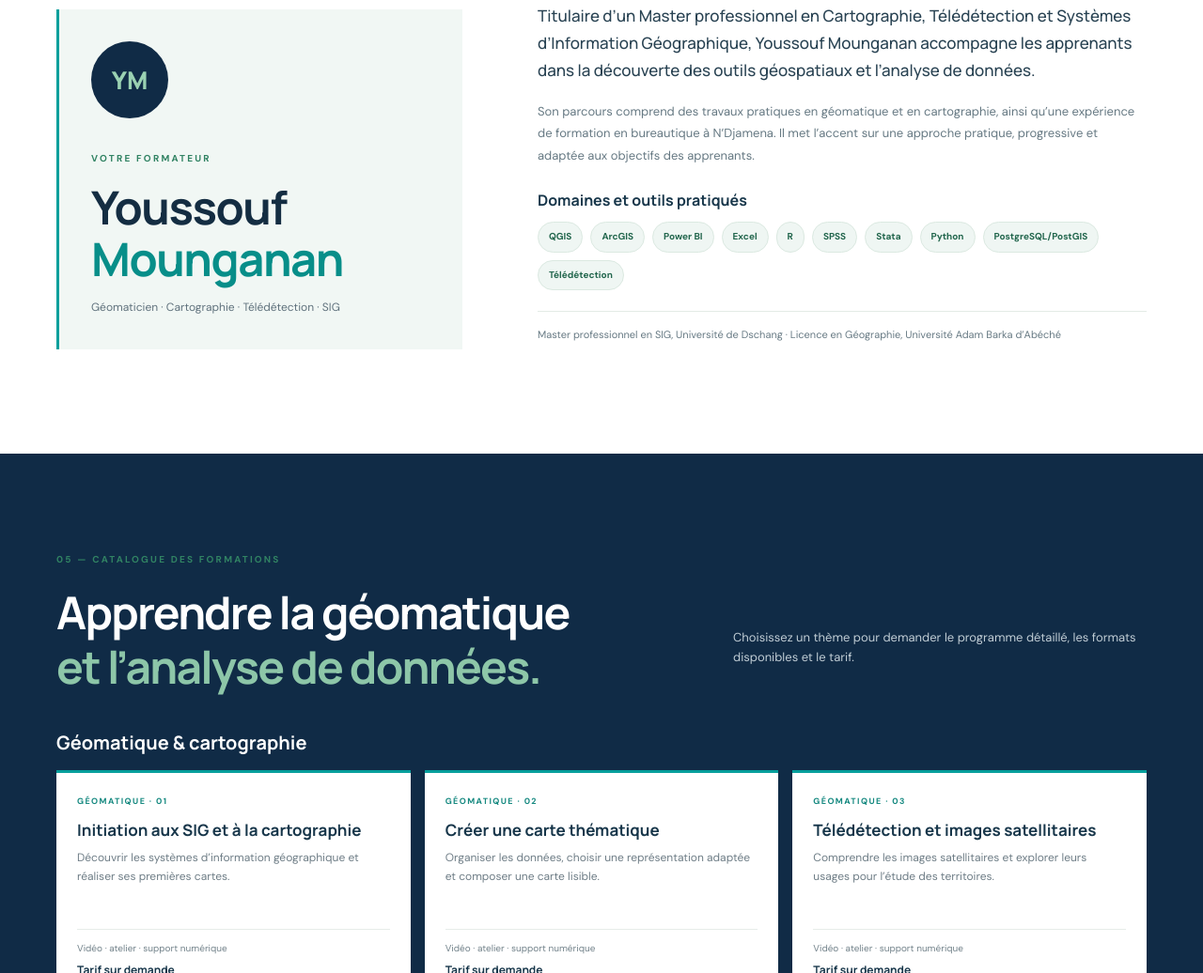
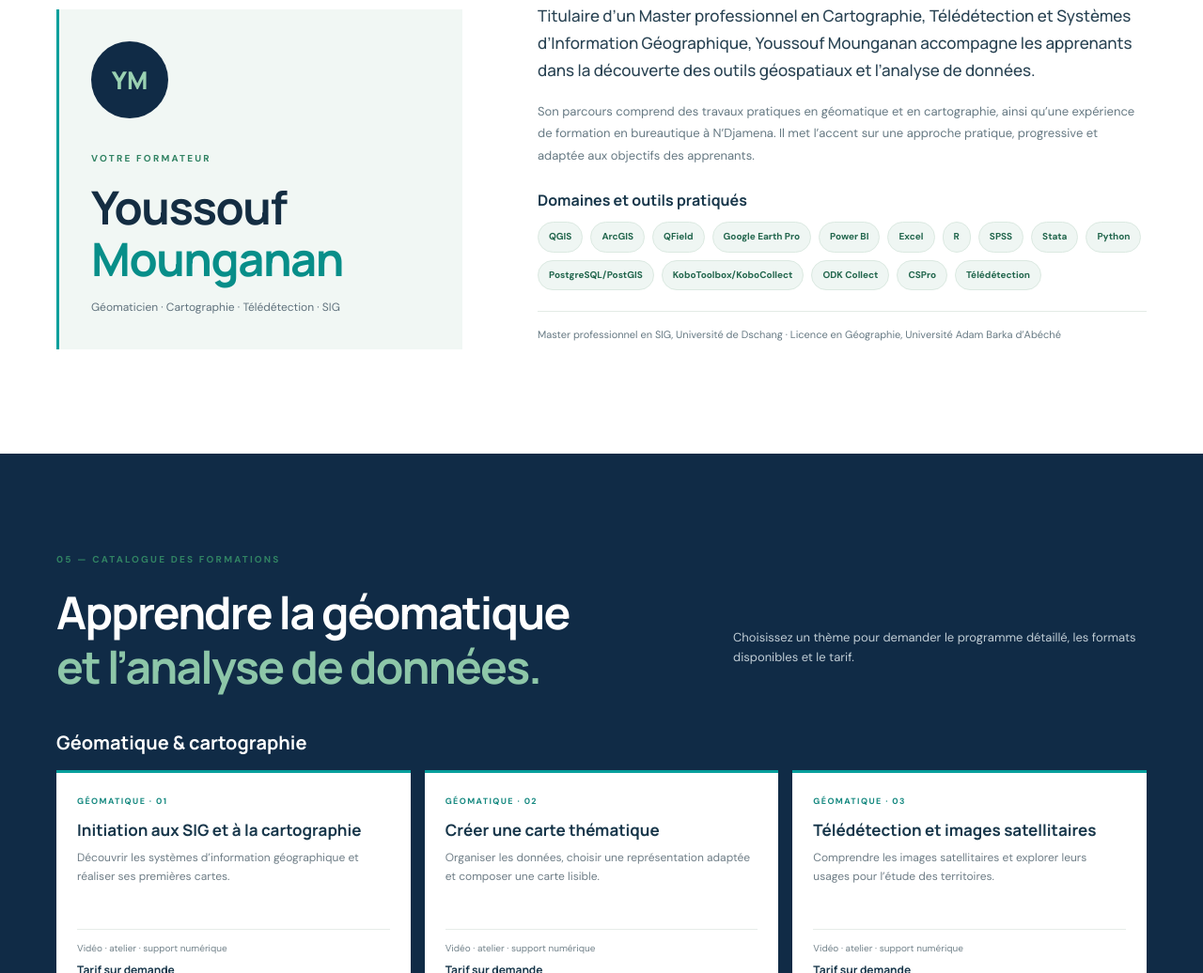
Before and after one commit to terravision-ui/terravision-site-vitrine, a plain HTML site: page index.html in a window 1280 px wide. Shown: the part 4693-5729 px from the top of the page at 94% size. Drawn offline with Linux system fonts and the light colour scheme.

Commit message:
Add files via upload

```diff
--- a/index.html
+++ b/index.html
@@ -97,7 +97,7 @@
 <section class="section trainer-section" id="formateur">
   <div class="container trainer-wrap">
     <div class="trainer-identity"><div class="trainer-monogram" aria-hidden="true">YM</div><span class="section-kicker">VOTRE FORMATEUR</span><h2>Youssouf<br><em>Mounganan</em></h2><p>Géomaticien · Cartographie · Télédétection · SIG</p></div>
-    <div class="trainer-bio"><p class="trainer-intro">Titulaire d’un Master professionnel en Cartographie, Télédétection et Systèmes d’Information Géographique, Youssouf Mounganan accompagne les apprenants dans la découverte des outils géospatiaux et l’analyse de données.</p><p>Son parcours comprend des travaux pratiques en géomatique et en cartographie, ainsi qu’une expérience de formation en bureautique à N’Djamena. Il met l’accent sur une approche pratique, progressive et adaptée aux objectifs des apprenants.</p><h3>Domaines et outils pratiqués</h3><div class="tool-tags"><span>QGIS</span><span>ArcGIS</span><span>Power BI</span><span>Excel</span><span>R</span><span>SPSS</span><span>Stata</span><span>Python</span><span>PostgreSQL/PostGIS</span><span>Télédétection</span></div><p class="trainer-education">Master professionnel en SIG, Université de Dschang · Licence en Géographie, Université Adam Barka d’Abéché</p></div>
+    <div class="trainer-bio"><p class="trainer-intro">Titulaire d’un Master professionnel en Cartographie, Télédétection et Systèmes d’Information Géographique, Youssouf Mounganan accompagne les apprenants dans la découverte des outils géospatiaux et l’analyse de données.</p><p>Son parcours comprend des travaux pratiques en géomatique et en cartographie, ainsi qu’une expérience de formation en bureautique à N’Djamena. Il met l’accent sur une approche pratique, progressive et adaptée aux objectifs des apprenants.</p><h3>Domaines et outils pratiqués</h3><div class="tool-tags"><span>QGIS</span><span>ArcGIS</span><span>QField</span><span>Google Earth Pro</span><span>Power BI</span><span>Excel</span><span>R</span><span>SPSS</span><span>Stata</span><span>Python</span><span>PostgreSQL/PostGIS</span><span>KoboToolbox/KoboCollect</span><span>ODK Collect</span><span>CSPro</span><span>Télédétection</span></div><p class="trainer-education">Master professionnel en SIG, Université de Dschang · Licence en Géographie, Université Adam Barka d’Abéché</p></div>
   </div>
 </section>
 
```
